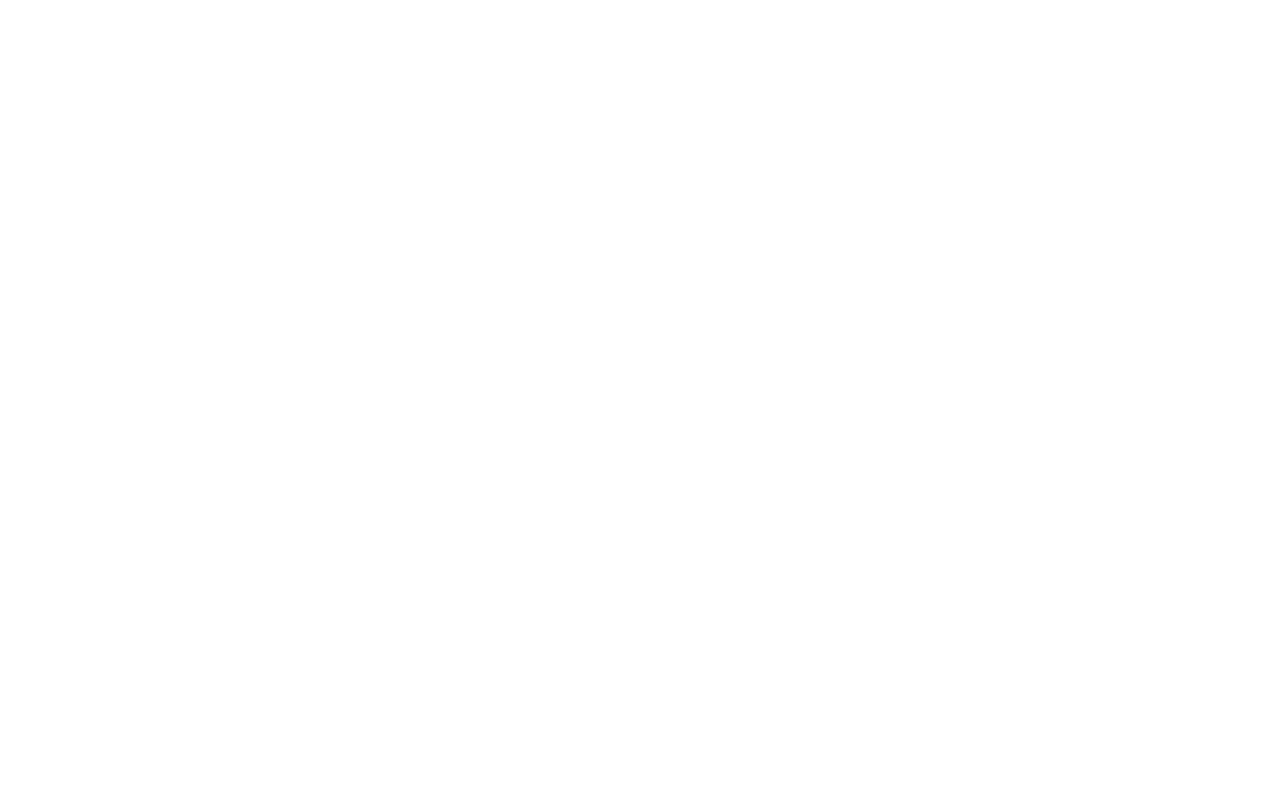
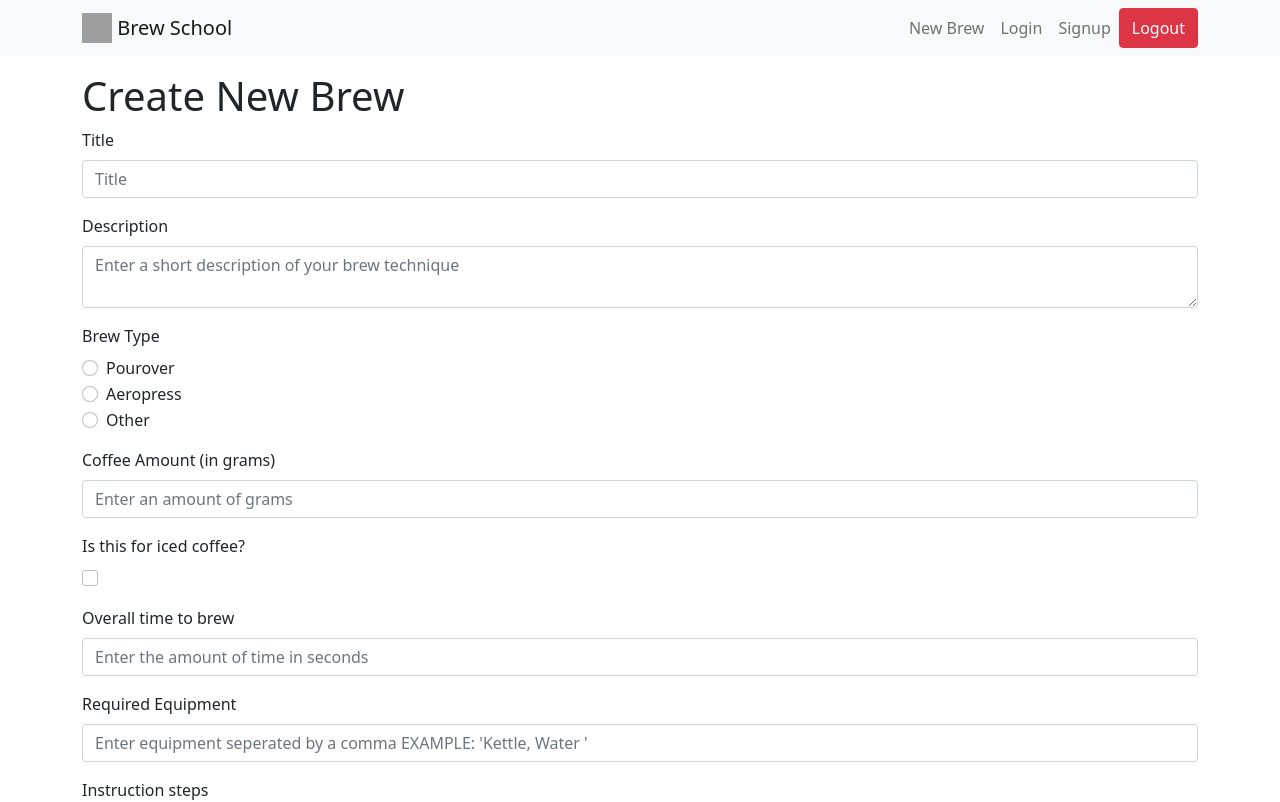
Before and after one commit to harrisongerst/brewSchool-frontend, a React (Create React App) app: page /update/1 in a window 1280 px wide. Before the commit this address had no page. Shown: the top 802 px of the page. Built offline with nearby package versions, Linux system fonts and the light colour scheme; grey boxes are pictures that could not be loaded.

Commit message:
make update page functional

```diff
--- a/src/index.js
+++ b/src/index.js
@@ -8,6 +8,7 @@
 import Create from './pages/Create';
 import Signup from './pages/Signup'
 import Login from './pages/Login';
+import UpdatePost from './pages/UpdatePost';
 import 'bootstrap/dist/css/bootstrap.min.css';
 
 const URL = "https://brew-school.herokuapp.com/"
@@ -22,6 +23,7 @@
       <Route path="recipe/:ID" element={<Show URL={URL}/>} />
       <Route path="signup" element={<Signup URL={URL}/>} />
       <Route path="login" element={<Login URL={URL}/>} />
+      <Route path="update/:ID" element={<UpdatePost URL={URL} />} />
     </Routes>
   </React.StrictMode>
   </Router>,
--- a/src/pages/UpdatePost.js
+++ b/src/pages/UpdatePost.js
@@ -1,4 +1,5 @@
 import { useState } from "react";
+import { useParams } from "react-router-dom";
 import Header from "../components/Header";
 import Form from "react-bootstrap/Form";
 import Button from "react-bootstrap/Button";
@@ -6,6 +7,7 @@
 import React from "react";
 
 export default function UpdatePost(props) {
+  const { ID } = useParams();
   const [newForm, setNewForm] = useState({
     title: "",
     description: "",
@@ -27,10 +29,10 @@
 
   const handleSubmit = async (e) => {
     e.preventDefault();
-    const URL = props.URL + "posts";
+    const URL = props.URL + "posts/" + ID;
     try {
      const res = await fetch(URL, {
-        method: "POST",
+        method: "PUT",
         headers: {
           "Content-type": "application/json",
           "x-access-token": localStorage.getItem("token"),
```
